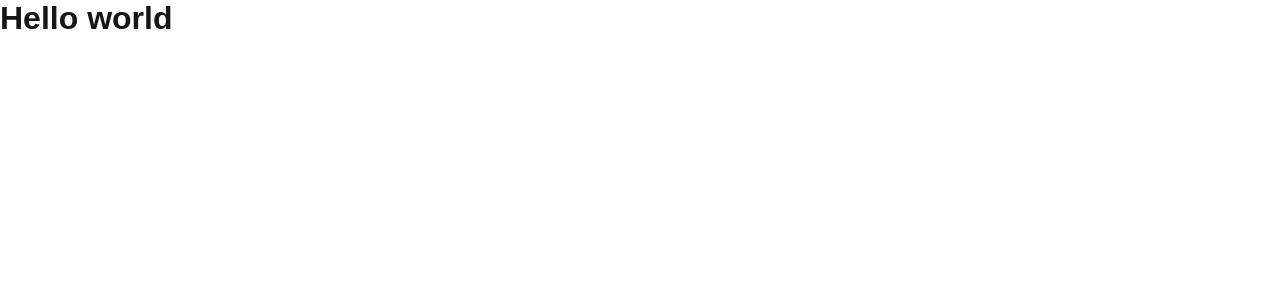
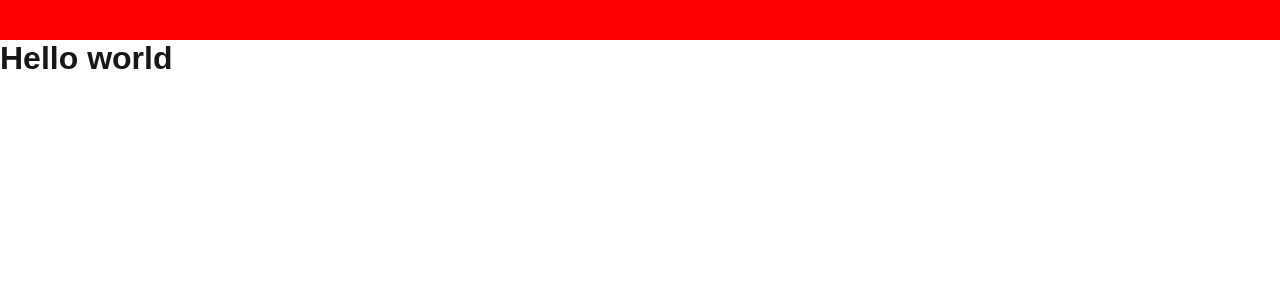
Before and after one commit to thinvanadium903/pet-blog, a Next.js app: page / in a window 1280 px wide. Shown: the top 300 px of the page. Built offline with nearby package versions, Linux system fonts and the light colour scheme.

Commit message:
Header component added

```diff
--- /dev/null
+++ b/src/app/components/Header.js
@@ -0,0 +1,11 @@
+'use client'
+
+import '../stylesheets/Header.css'
+
+function Header() {
+    return (
+        <div className="header"></div>
+    )
+}
+
+export default Header;
--- a/src/app/page.js
+++ b/src/app/page.js
@@ -1,8 +1,11 @@
 'use client'
 
-export default function Home() {
+import Header from "./components/Header"
+
+export default function App() {
   return (
     <div>
+      <Header></Header>
       <h1>Hello world</h1>
     </div>
   )
--- /dev/null
+++ b/src/app/stylesheets/Header.css
@@ -0,0 +1,5 @@
+.header {
+    width: 100vw;
+    height: 5vh;
+    background-color: red;
+}
```
